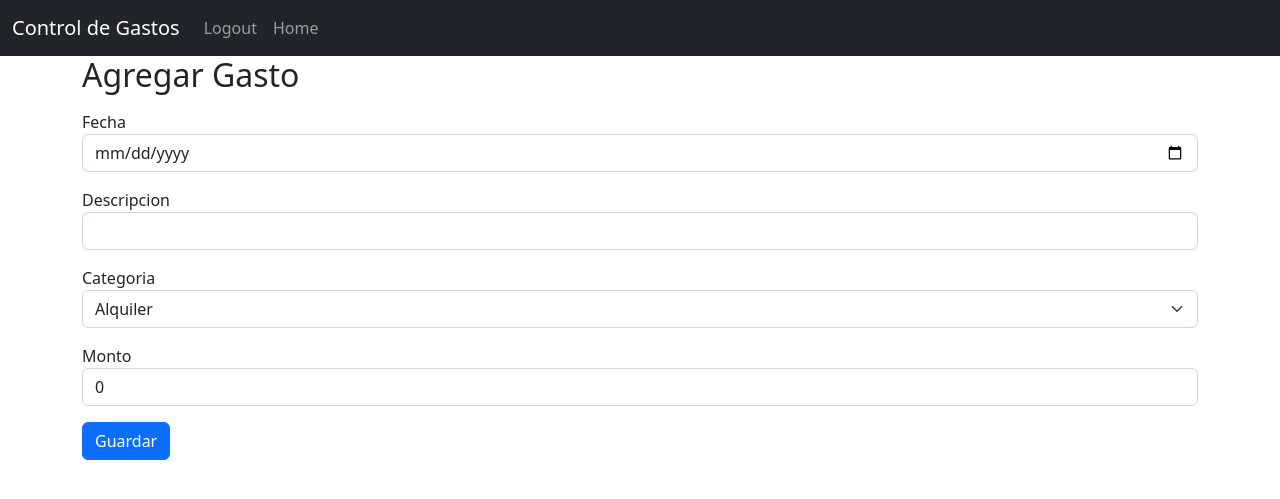
After one commit to rlascano/python-flask-expenses-app, a Flask app: page /create in a window 1280 px wide. The commit adds this page. Shown: the top 499 px of the page. Run offline with Flask 2, Linux system fonts and the light colour scheme; a user stored in the database is signed in; data comes from the database, SQL or seed files in the repository; both versions use the stored data as it was after the commit.

Commit message:
Create Spent added

```diff
--- a/website/auth.py
+++ b/website/auth.py
@@ -59,7 +59,7 @@ def sign_up():
                             first_name=first_name)
             db.session.add(new_user)
             db.session.commit()
-            login_user(user, remember=True)
+            login_user(new_user, remember=True)
             flash('Account created', category='success')
             return redirect(url_for('views.home'))
 
--- a/website/templates/base.html
+++ b/website/templates/base.html
@@ -11,12 +11,12 @@
       integrity="sha384-0evHe/X+R7YkIZDRvuzKMRqM+OrBnVFBL6DOitfPri4tjfHxaWutUpFmBp4vmVor"
       crossorigin="anonymous"
     />
-    <title>{% block title %}Home{% endblock %}</title>
+    <title>{% block title %}Control de Gastos{% endblock %}</title>
   </head>
   <body>
     <nav class="navbar navbar-expand-lg navbar-dark bg-dark">
       <div class="container-fluid">
-        <a class="navbar-brand" href="/">Notas</a>
+        <a class="navbar-brand" href="/">Control de Gastos</a>
         <button
           class="navbar-toggler"
           type="button"
@@ -51,10 +51,11 @@
         </div>
       </div>
     </nav>
-
-    {% with messages = get_flashed_messages(with_categories=true) %} {% if
-    messages %} {% for category, message in messages %} {% if category ==
-    'error' %}
+    <!-- prettier-ignore -->
+    {% with messages = get_flashed_messages(with_categories=true) %}
+    {% if messages %}
+    {% for category, message in messages %}
+    {% if category == 'error' %}
     <div class="alert alert-danger alert-dismissible fade show" role="alert">
       {{ message }}
       <button
--- /dev/null
+++ b/website/templates/create.html
@@ -0,0 +1,50 @@
+<!-- prettier-ignore-->
+{% extends "base.html" %}
+{% block title %}Mis gastos{% endblock %}
+{% block content %}
+<h2 class="mb-3">Agregar Gasto</h2>
+<form action="/create" method="POST">
+  <input type="hidden" name="csrf_token" value="{{ csrf_token() }}" />
+  <div class="mb-3">
+    <label for="fecha">Fecha</label>
+    <input type="date" name="fecha" id="fecha" class="form-control" />
+  </div>
+  <div class="mb-3">
+    <label for="descripcion">Descripcion</label>
+    <input
+      type="text"
+      name="descripcion"
+      id="descripcion"
+      class="form-control"
+    />
+  </div>
+  <div class="mb-3">
+    <label for="categoria">Categoria</label>
+    <select
+      class="form-select"
+      aria-label="Default select example"
+      name="categoria"
+      id="categoria"
+    >
+      <!-- prettier-ignore -->
+      {% for category in categories %}
+      <option value="{{category.id}}">{{ category.description }}</option>
+      {% endfor %}
+    </select>
+  </div>
+  <div class="mb-3">
+    <label for="monto">Monto</label>
+    <input
+      type="number"
+      name="monto"
+      id="monto"
+      value="0"
+      step="0.01"
+      class="form-control"
+    />
+  </div>
+  <div class="mb-3">
+    <input type="submit" value="Guardar" class="btn btn-primary" />
+  </div>
+</form>
+{% endblock %}
--- a/website/templates/login.html
+++ b/website/templates/login.html
@@ -1,6 +1,7 @@
 {% extends 'base.html' %} {% block title%}Login page{% endblock %} {% block
 content %}
 <form action="" method="post">
+  <input type="hidden" name="csrf_token" value="{{ csrf_token() }}" />
   <h3 align="center" class="mt-3 mb-3">Login</h3>
   <div class="mb-3">
     <label for="email">Email</label>
--- a/website/templates/sign_up.html
+++ b/website/templates/sign_up.html
@@ -1,6 +1,7 @@
 {% extends 'base.html' %} {% block title%}Sign up page{% endblock %} {% block
 content %}
 <form action="" method="post">
+  <input type="hidden" name="csrf_token" value="{{ csrf_token() }}" />
   <h3 align="center" class="mt-3 mb-3">Sign Up</h3>
   <div class="mb-3">
     <label for="email">Email</label>
--- a/website/views.py
+++ b/website/views.py
@@ -1,30 +1,40 @@
-from flask import Blueprint, render_template, request, flash, jsonify
+from flask import Blueprint, render_template, request, flash, jsonify, redirect, url_for
 from flask_login import login_required, current_user
-from .models import Note
+from .models import Spent, Category
 from . import db
 import json
+from datetime import datetime
 
 views = Blueprint('views', __name__)
 
 
-@views.route('/', methods=['GET', 'POST'])
+@views.route('/')
 @login_required
 def home():
-    if request.method == 'POST':
-        note = request.form.get('note')
-        note = note.strip()
-
-        if len(note) < 3:
-            flash('La nota no puede estar vacia', category='error')
-        else:
-            new_note = Note(data=note, user_id=current_user.id)
-            db.session.add(new_note)
-            db.session.commit()
-            flash('Nota agregada correctamente')
-
     return render_template('home.html', user=current_user)
 
 
+@views.route('/create', methods=['POST', 'GET'])
+@login_required
+def create():
+    if request.method == 'POST':
+        fecha = datetime.strptime(request.form.get('fecha'), "%Y-%m-%d")
+        descripcion = request.form.get('descripcion')
+        categoria_id = request.form.get('categoria')
+        monto = request.form.get('monto')
+
+        # TODO validar
+        nuevo_gasto = Spent(date=fecha, description=descripcion, amount=monto,
+                            category_id=categoria_id, user_id=current_user.id)
+        db.session.add(nuevo_gasto)
+        db.session.commit()
+        return redirect(url_for('views.home'))
+
+    categories = Category.query.all()
+    return render_template('create.html', user=current_user, categories=categories)
+
+
+'''
 @views.route('/delete-note', methods=['POST'])
 def delete_note():
     data = json.loads(request.data)
@@ -35,3 +45,4 @@ def delete_note():
             db.session.delete(note)
             db.session.commit()
     return jsonify({})
+'''
```
Also changed, not shown: website/models.py (+6 -1 lines), website/templates/home.html (+27 -21 lines), website/database.db (added).
